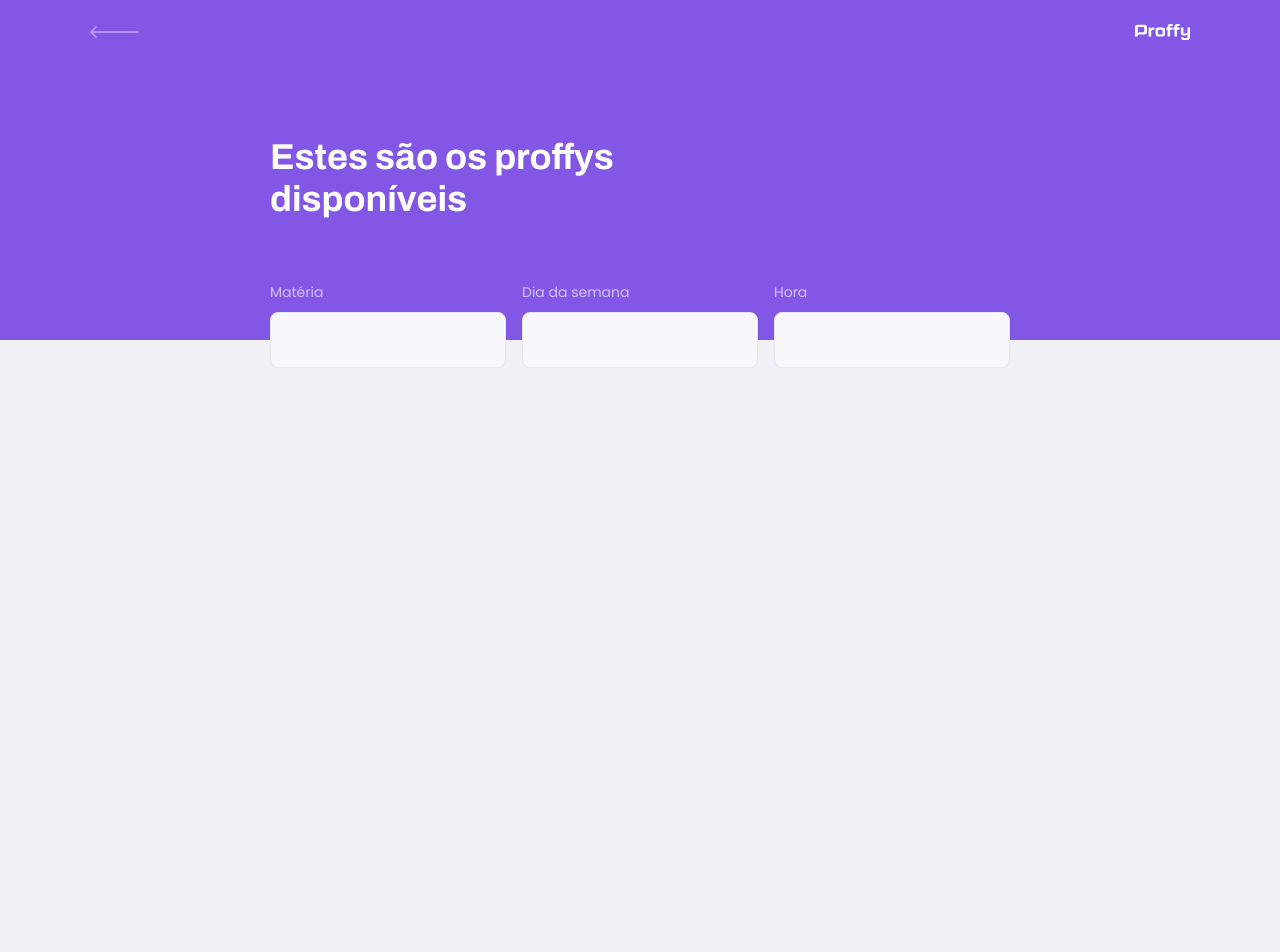
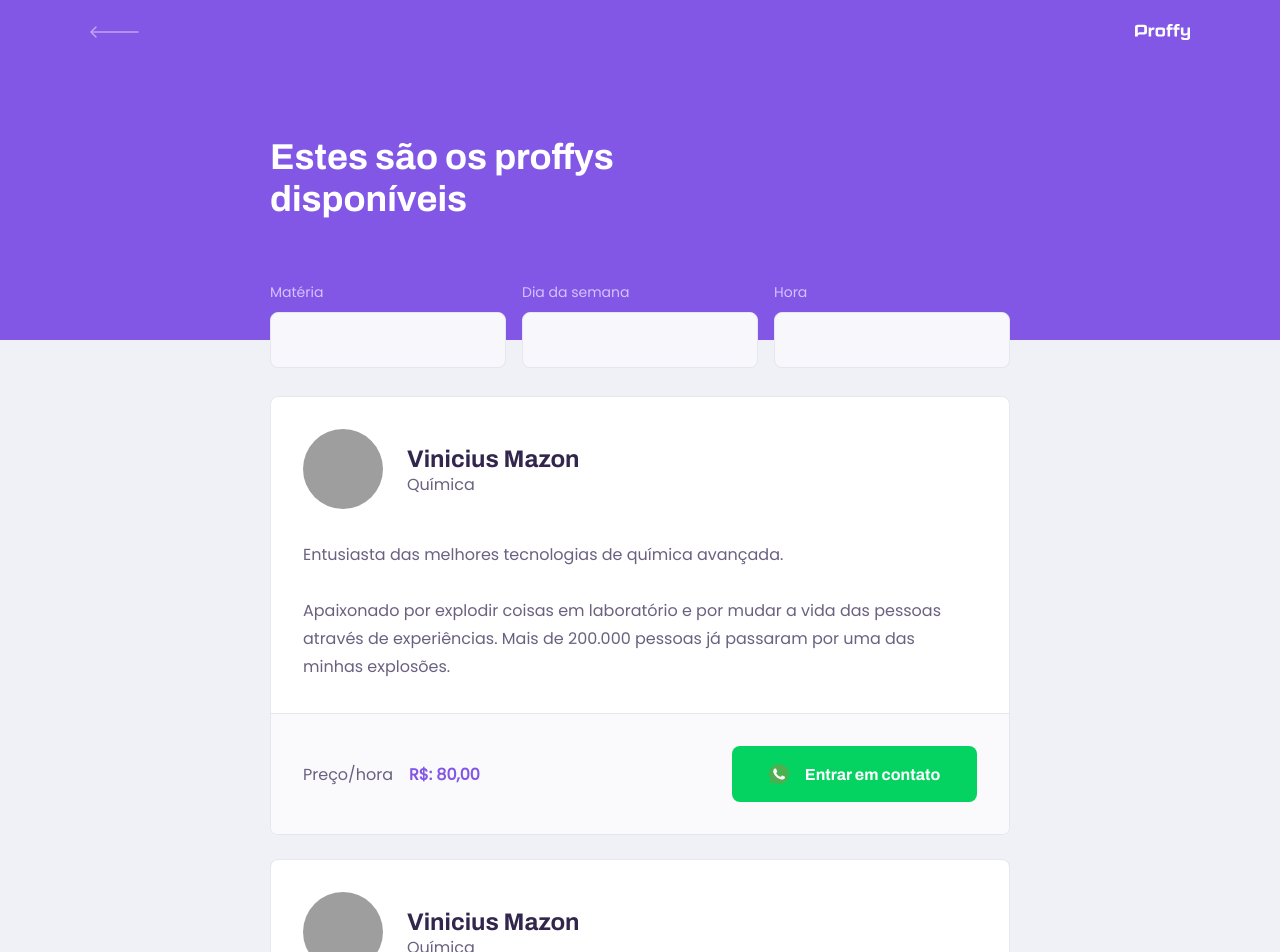
Before and after one commit to ViniciusMazon/proffy, a React (Create React App) app in the folder web/: page /study in a window 1280 px wide. Shown: the top 952 px of the page. Before the commit the page ends 800 px from the top, so only its background shows below. Built offline with nearby package versions, Linux system fonts and the light colour scheme; grey boxes are pictures that could not be loaded.

Commit message:
feat(web): Adds TeacherItem to the TeacherList page

```diff
--- a/web/src/pages/TeacherList/index.tsx
+++ b/web/src/pages/TeacherList/index.tsx
@@ -1,6 +1,7 @@
 import React from 'react';
 
 import PageHeader from '../../components/PageHeader';
+import TeacherItem from '../../components/TeacherItem';
 import './styles.css';
 
 function TeacherList() {
@@ -24,6 +25,12 @@ function TeacherList() {
           </div>
         </form>
       </PageHeader>
+
+      <main>
+        <TeacherItem />
+        <TeacherItem />
+        <TeacherItem />
+      </main>
     </div>
   );
 }
--- a/web/src/pages/TeacherList/styles.css
+++ b/web/src/pages/TeacherList/styles.css
@@ -15,7 +15,7 @@
   position: relative;
 }
 
-#search-teachers .input-block + .input-block {
+#search-teachers .input-block+.input-block {
   margin-top: 1.4rem;
 }
 
@@ -46,11 +46,16 @@
   bottom: 0;
 }
 
+#page-teacher-list main {
+  margin: 3.2rem auto;
+  width: 90%;
+}
+
+
 @media (min-width: 700px) {
   #page-teacher-list {
     max-width: 100%;
   }
-
   #search-teachers {
     display: grid;
     grid-template-columns: repeat(3, 1fr);
@@ -58,8 +63,12 @@
     position: absolute;
     bottom: -28px;
   }
-
-  #search-teachers .input-block + .input-block {
+  #search-teachers .input-block+.input-block {
     margin-top: 0;
   }
+  #page-teacher-list main {
+    padding: 3.2rem 0;
+    max-width: 740px;
+    margin: 0 auto;
+  }
 }
```
